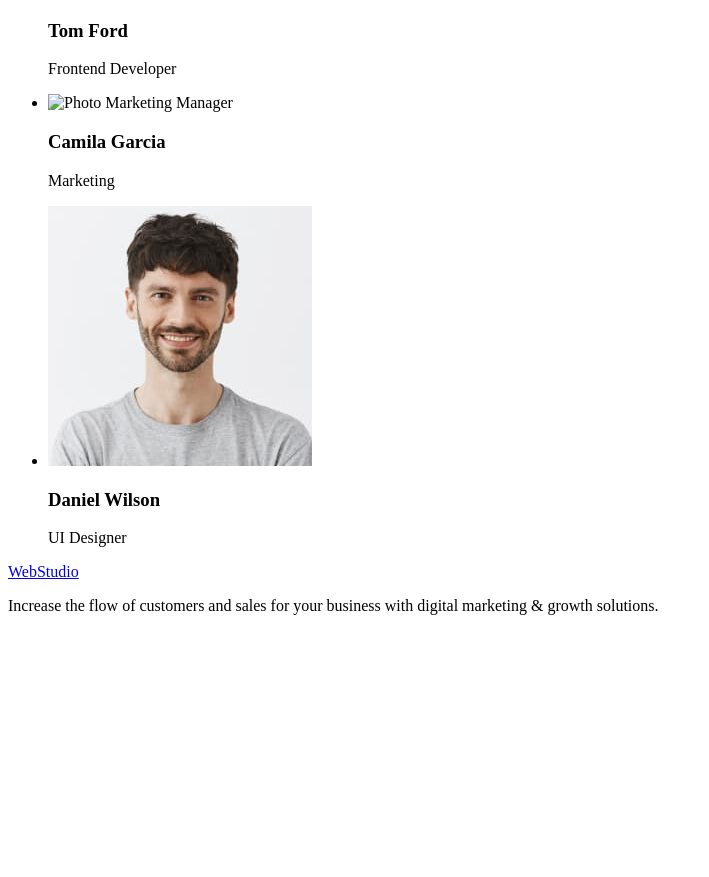
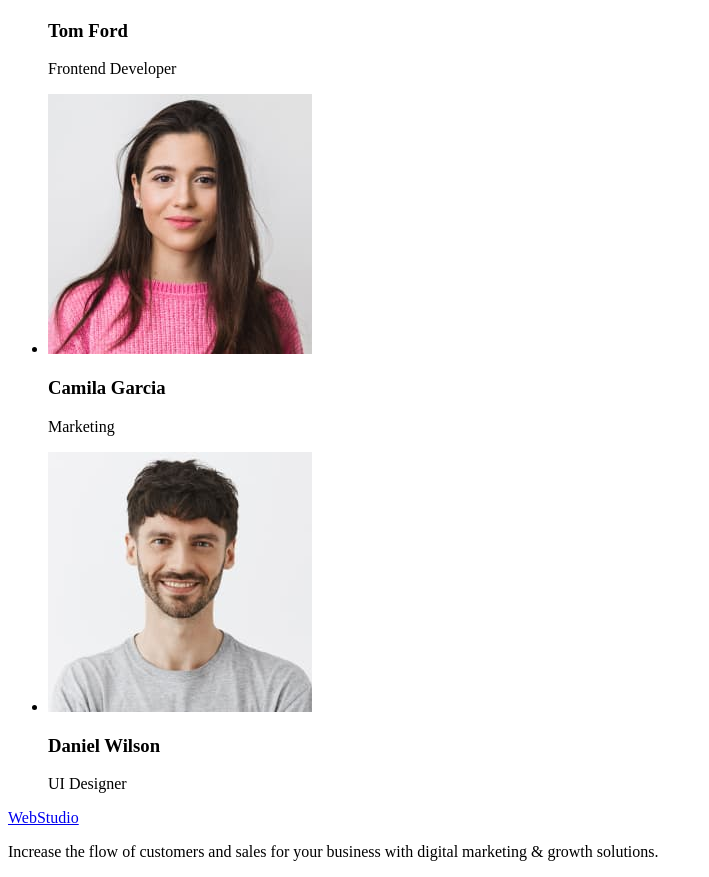
Before and after one commit to VolodymyrDiakov/goit-markup-hw-01, a plain HTML site: page index.html in a window 1280 px wide. Shown: the part 1281-2158 px from the top of the page, without its empty margins (0-709 px from the left). Before the commit the page ends 1912 px from the top, so only its background shows below. Drawn offline with Linux system fonts and the light colour scheme; the site is published under a folder, as on GitHub Pages, so addresses that start at the root find nothing.

Commit message:
second iteration homework 1
small correction

```diff
--- a/index.html
+++ b/index.html
@@ -86,7 +86,7 @@
           </li>
           <li>
             <img
-              src="/images/img2.jpg"
+              src="./images/img2.jpg"
               alt="Photo Marketing Manager"
               width="264"
               height="260"
```
